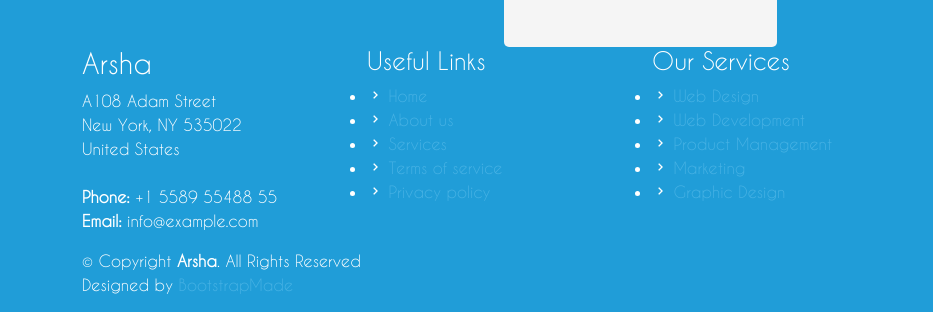
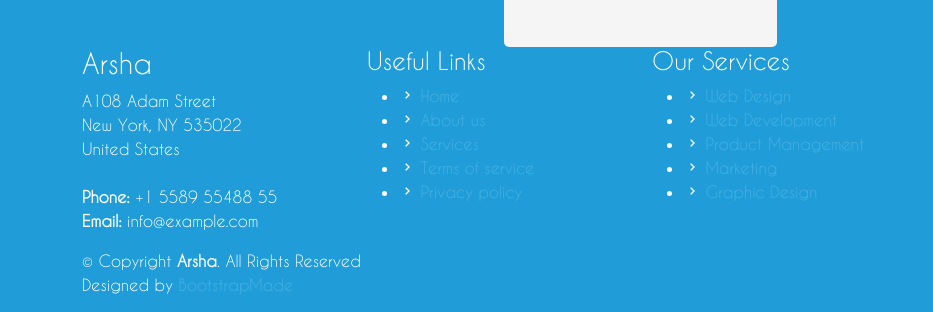
Before and after one commit to emsesc/hacknc2022, a website: page Arsha/inner-page.html in a window 1280 px wide. Shown: the part 595-907 px from the top of the page, 0-933 px from the left. Drawn offline with Linux system fonts and the light colour scheme; files that its build step writes are made by us from their sources; files whose address does not match are found by name.

Commit message:
commenting out ul in style.css

```diff
--- a/static/style.css
+++ b/static/style.css
@@ -55,9 +55,9 @@ form{
      font-size: 12px;
  }
 
-ul {
+/* ul {
     padding-left: 0px;
-}
+} */
 form > div > div> input{
     display:inline;
 }
```
